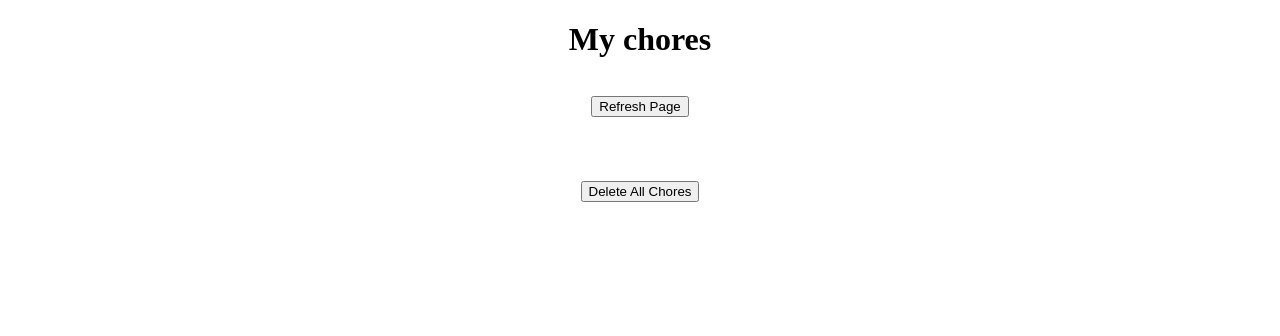
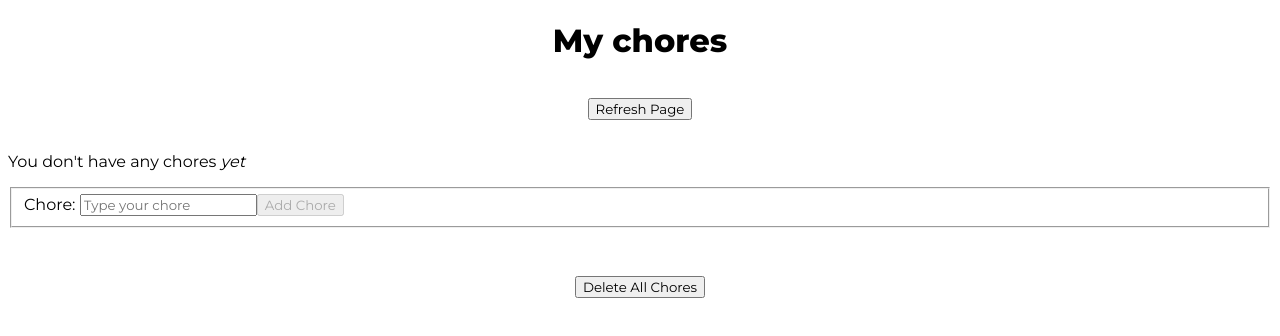
Before and after one commit to AlmirJNR/AlmirJNR.github.io, an Angular app: page / in a window 1280 px wide. Shown: the top 336 px of the page. Built offline with nearby package versions, Linux system fonts and the light colour scheme.

Commit message:
Change html and css to adapt form group chore creation style

```diff
--- a/src/app/app.component.html
+++ b/src/app/app.component.html
@@ -5,6 +5,21 @@
 <div class="container-header-button">
   <button (click)="refreshPage()">Refresh Page</button>
 </div>
+
+<p *ngIf="toDos.length == 0">
+  You don't have any chores <i>yet</i>
+</p>
+
+<form [formGroup]="form">
+  <fieldset>
+    <label for="">Chore: </label>
+    <input type="text" placeholder="Type your chore" maxlength="100" formControlName="chore" name="" id="">
+    <small *ngIf="form.controls.chore.invalid && !form.controls.chore.pristine">
+      This chore should have more than 5 characteres
+    </small>
+    <button [disabled]="form.invalid" (click)="addListItem()">Add Chore</button>
+  </fieldset>
+</form>
 
 <ul class="container-chore-list">
   <li *ngFor="let toDoItems of toDos">
@@ -17,6 +32,17 @@
   </li>
 </ul>
 
+<form *ngIf="toDos.length >= 10" [formGroup]="form">
+  <fieldset>
+    <label for="">Chore: </label>
+    <input type="text" placeholder="Type your chore" maxlength="100" formControlName="chore" name="" id="">
+    <small *ngIf="form.controls.chore.invalid && !form.controls.chore.pristine">
+      This chore should have more than 5 characteres
+    </small>
+    <button [disabled]="form.invalid" (click)="addListItem()">Add Chore</button>
+  </fieldset>
+</form>
+
 <div class="container-footer-button">
   <button (click)="deleteAllListItems()">Delete All Chores</button>
 </div>
--- a/src/styles.scss
+++ b/src/styles.scss
@@ -1 +1,5 @@
 /* You can add global styles to this file, and also import other style files */
+@import url('https://fonts.googleapis.com/css2?family=Montserrat:wght@200;400;600;800&display=swap');
+* {
+    font-family: 'Montserrat', sans-serif;
+}
```
